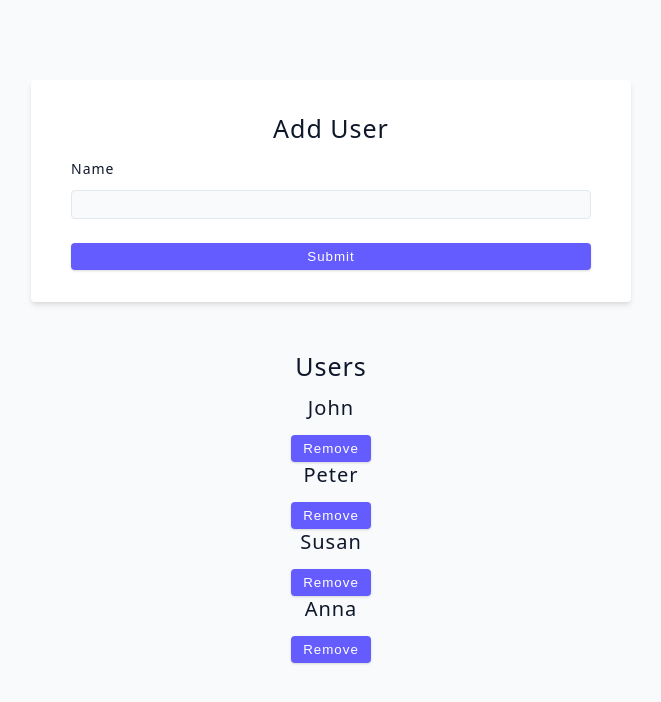
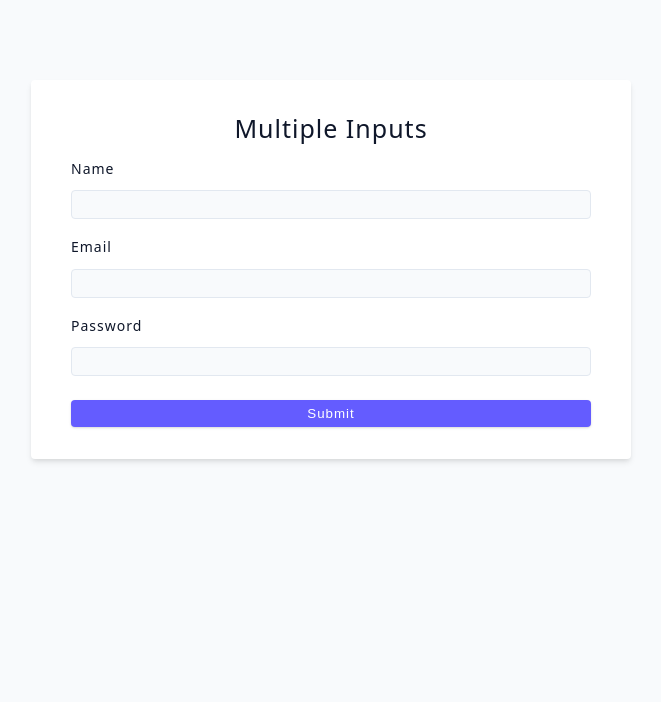
Before and after one commit to VikramNaik26/React-Advanced, a React (Vite) app: page / in a window 1280 px wide. Shown: the top 702 px of the page, without its empty margins (309-970 px from the left). Built offline with nearby package versions, Linux system fonts and the light colour scheme.

Commit message:
multiple inputs

```diff
--- a/src/App.jsx
+++ b/src/App.jsx
@@ -1,14 +1,14 @@
 // import Example from './project-structure/Example'
 // import List from './leverage-javascript/List'
 
-import UserChallenge from './forms/user-challenge'
+import MultipleInputs from './forms/multiple-input'
 
 function App() {
   return (
     <div className="container">
       {/* <Example /> */}
       {/* <List /> */}
-      <UserChallenge />
+      <MultipleInputs />
     </div>
   )
 }
--- a/src/forms/multiple-input.jsx
+++ b/src/forms/multiple-input.jsx
@@ -1,28 +1,66 @@
+import { useState } from 'react'
+
 const MultipleInputs = () => {
+  const [user, setUser] = useState({
+    name: '',
+    email: '',
+    password: '',
+  })
+
+  const handleChange = (e) => {
+    setUser({ ...user, [e.target.name]: e.target.value })
+  }
+
+  const handleSubmit = (e) => {
+    e.preventDefault()
+    console.log(user)
+  }
+
   return (
     <div>
-      <form className="form">
+      <form className="form" onSubmit={handleSubmit}>
         <h4>Multiple Inputs</h4>
         {/* name */}
         <div className="form-row">
           <label htmlFor="name" className="form-label">
             name
           </label>
-          <input type="text" className="form-input" id="name" />
+          <input
+            type="text"
+            className="form-input"
+            id="name"
+            name="name"
+            value={user.name}
+            onChange={handleChange}
+          />
         </div>
         {/* email */}
         <div className="form-row">
           <label htmlFor="email" className="form-label">
             Email
           </label>
-          <input type="email" className="form-input" id="email" />
+          <input
+            type="email"
+            className="form-input"
+            id="email"
+            name="email"
+            value={user.email}
+            onChange={handleChange}
+          />
         </div>
         {/* email */}
         <div className="form-row">
           <label htmlFor="password" className="form-label">
             Password
           </label>
-          <input type="password" className="form-input" id="password" />
+          <input
+            type="password"
+            className="form-input"
+            id="password"
+            name="password"
+            value={user.password}
+            onChange={handleChange}
+          />
         </div>
 
         <button type="submit" className="btn btn-block">
```
